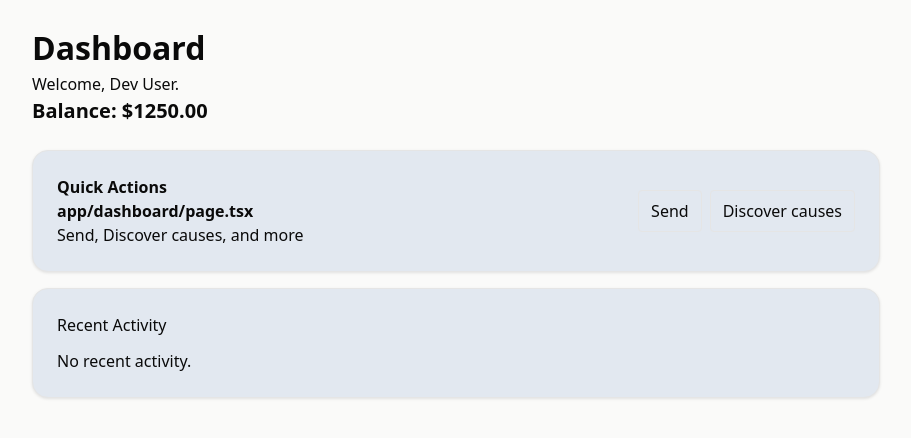
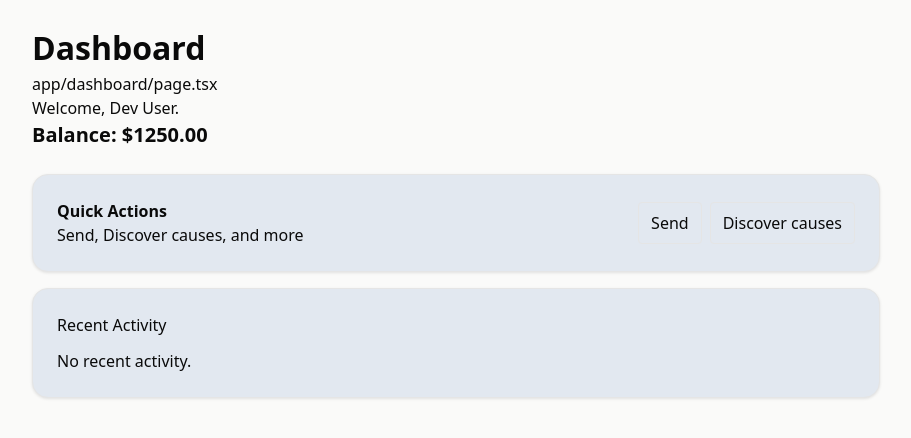
Before and after one commit to rituzangle/flux-b1, a Next.js app: page /dashboard in a window 1280 px wide. Shown: the top 438 px of the page, without its empty margins (184-1095 px from the left). Built offline with nearby package versions, Linux system fonts and the light colour scheme.

Commit message:
Updated page.tsx

```diff
--- a/app/dashboard/page.tsx
+++ b/app/dashboard/page.tsx
@@ -37,6 +37,7 @@ export default function DashboardPage() {
     <main className="max-w-4xl mx-auto p-6 space-y-6">
       <header>
         <h1 className="text-2xl font-bold">Dashboard</h1>
+        <h2>app/dashboard/page.tsx</h2>
         <p className="text-sm text-muted-foreground">Welcome{user?.name ? `, ${user.name}` : ''}.</p>
         <p className="text-lg font-semibold">Balance: ${user ? Number(user.balance).toFixed(2) : '0.00'}</p>
       </header>
@@ -46,7 +47,6 @@ export default function DashboardPage() {
           <div className="flex justify-between items-center">
             <div>
               <h2 className="font-semibold">Quick Actions</h2>
-              <h3 className="font-semibold"> app/dashboard/page.tsx </h3>
               <div className="text-sm text-muted-foreground">Send, Discover causes, and more</div>
             </div>
             <div className="flex gap-2">
```
